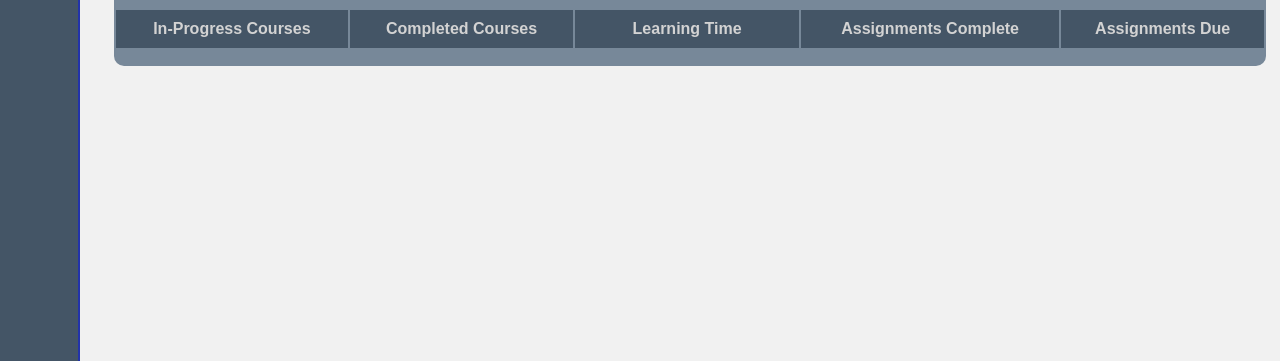
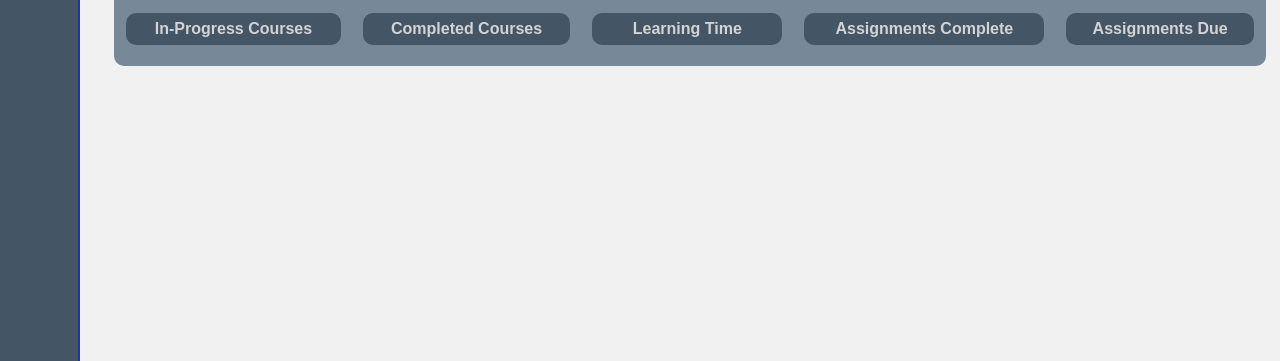
Before and after one commit to jeff00363/CSC334-2021-Group-A, a plain HTML site: page index.html in a window 1280 px wide. Shown: the part 496-857 px from the top of the page. Drawn offline with Linux system fonts and the light colour scheme.

Commit message:
things and stuff

```diff
--- a/css/style.css
+++ b/css/style.css
@@ -204,9 +204,14 @@ button#links {
 }
 
 #c-labels{
+    font-weight: bold;
+    padding: 10px;
+}
+
+#cl-item{
     background: #456;
-    border-radius: 20px;
-    font-weight: bold;
+    border-radius: 10px;
+    padding: 7px;
 }
 
 #c-labels>td:hover{
@@ -215,6 +220,7 @@ button#links {
 
 .panel>table>tbody>tr>th>i:hover{
     color: green !important;
+    cursor: pointer;
 }
 
 .panel>table>tbody>tr>th>i:active{
--- a/index.html
+++ b/index.html
@@ -79,19 +79,29 @@
             </tr>
             <tr id="c-labels">
               <td>
-                In-Progress Courses
+                <div id="cl-item">
+                  In-Progress Courses
+                </div>
               </td>
               <td>
-                Completed Courses
+                <div id="cl-item">
+                  Completed Courses
+                </div>
               </td>
               <td>
-                Learning Time
+                <div id="cl-item">
+                  Learning Time
+                </div>
               </td>
               <td>
-                Assignments Complete
+                <div id="cl-item">
+                  Assignments Complete
+                </div>
               </td>
               <td>
-                Assignments Due
+                <div id="cl-item">
+                  Assignments Due
+                </div>
               </td>
             </tr>
           </table>
```
